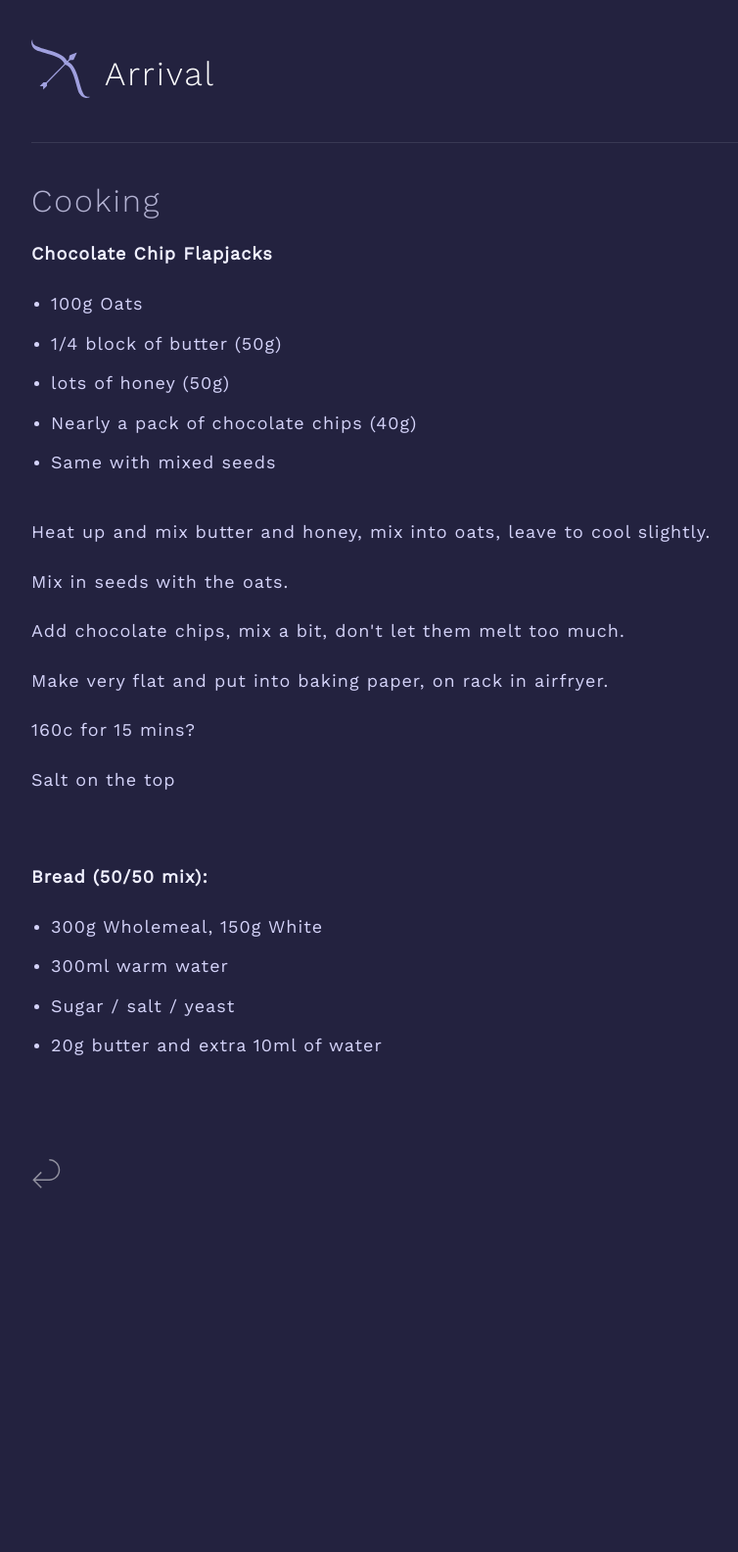
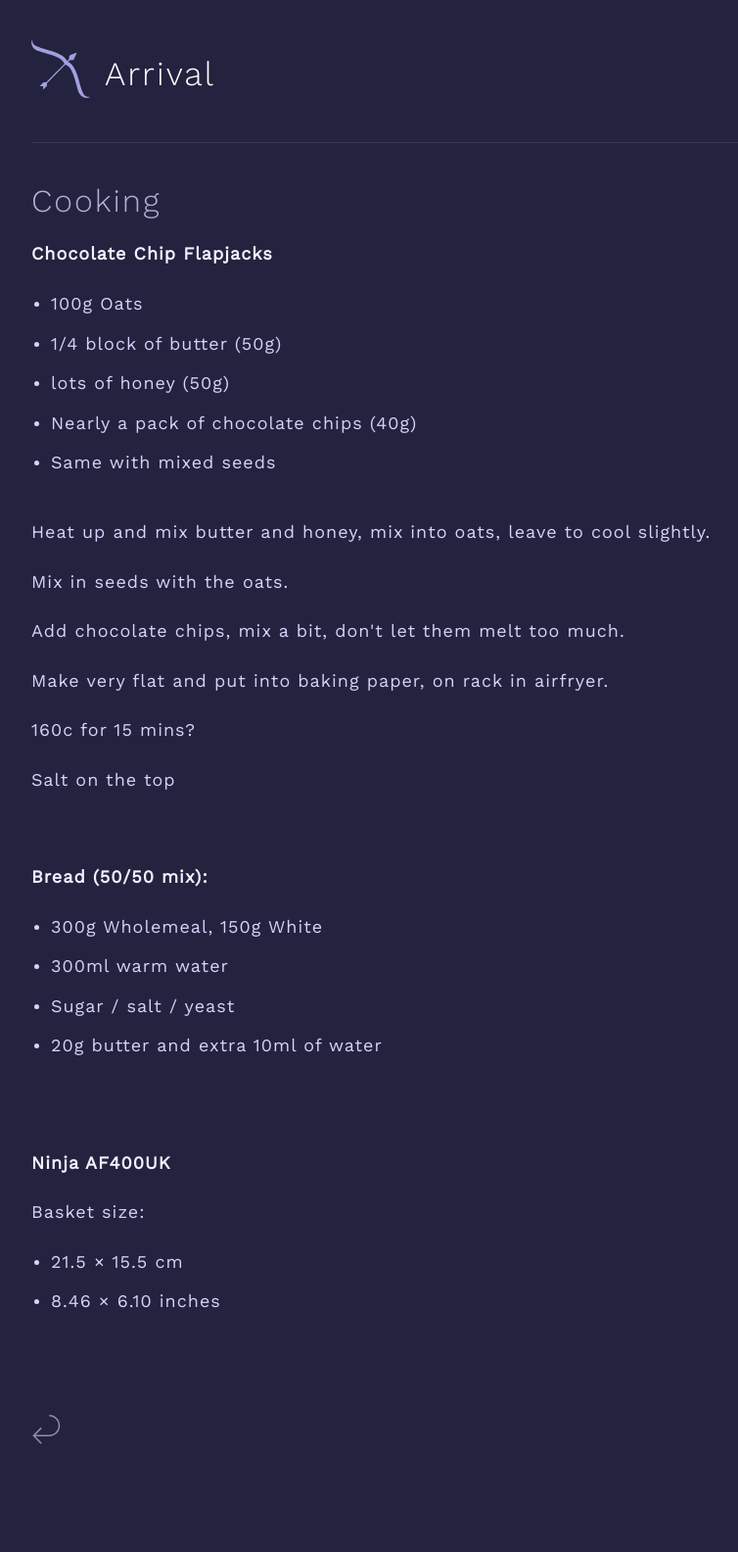
Before and after one commit to khxnter/arrival, a Jekyll site: the page built from cooking.html, in a window 1280 px wide. Shown: the whole page at 98% size, without its empty margins (18-772 px from the left). Built offline with Jekyll 4.4.1, drawn with Linux system fonts in a browser that asks for light colours; before the commit the page ends 1323 px from its top, so only the background shows below that.

Commit message:
Added Ninja basket sizes to air fryer

```diff
--- a/cooking.html
+++ b/cooking.html
@@ -30,4 +30,12 @@ title: ARRIVAL | Cooking
         <li>Sugar / salt / yeast</li>
         <li>20g butter and extra 10ml of water</li>
     </ul>
+
+    <br>
+    <p><strong>Ninja AF400UK</strong></p>
+    <p>Basket size:</p>
+    <ul>
+        <li>21.5 × 15.5 cm</li>
+        <li>8.46 × 6.10 inches</li>
+    </ul>
 </div>
```
